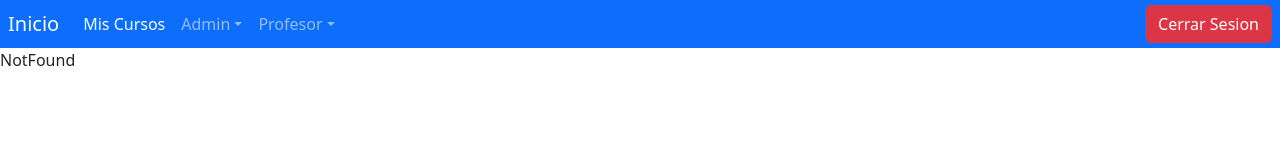
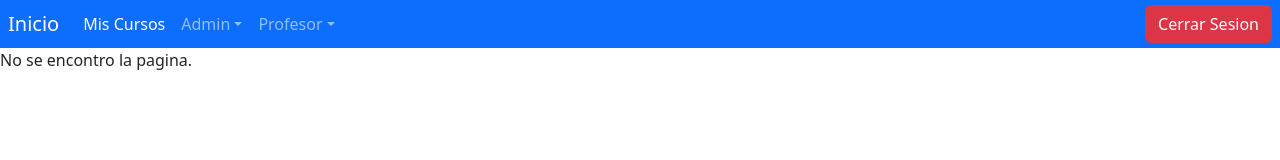
Before and after one commit to Luisfernando1096/repo-react, a React (Create React App) app: page /asignarnotas in a window 1280 px wide. Shown: the top 160 px of the page. Built offline with nearby package versions, Linux system fonts and the light colour scheme; sample sign-in values are in the browser's storage.

Commit message:
Hice algo

```diff
--- a/src/pages/NotFound.js
+++ b/src/pages/NotFound.js
@@ -2,7 +2,7 @@
 
 const NotFound = () => {
   return (
-    <div className='mt-5'>NotFound</div>
+    <div className='mt-5'>No se encontro la pagina.</div>
   )
 }
 
```
